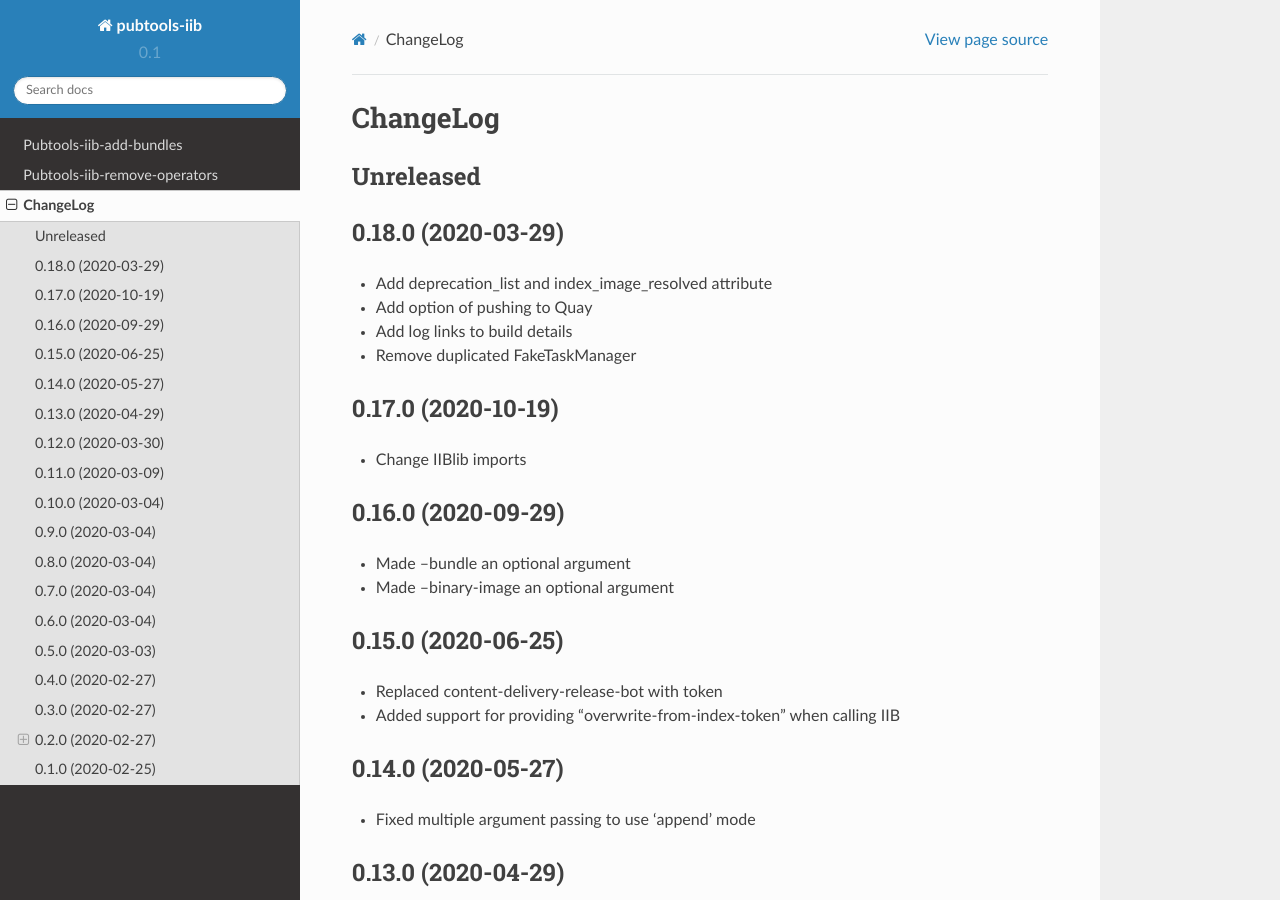
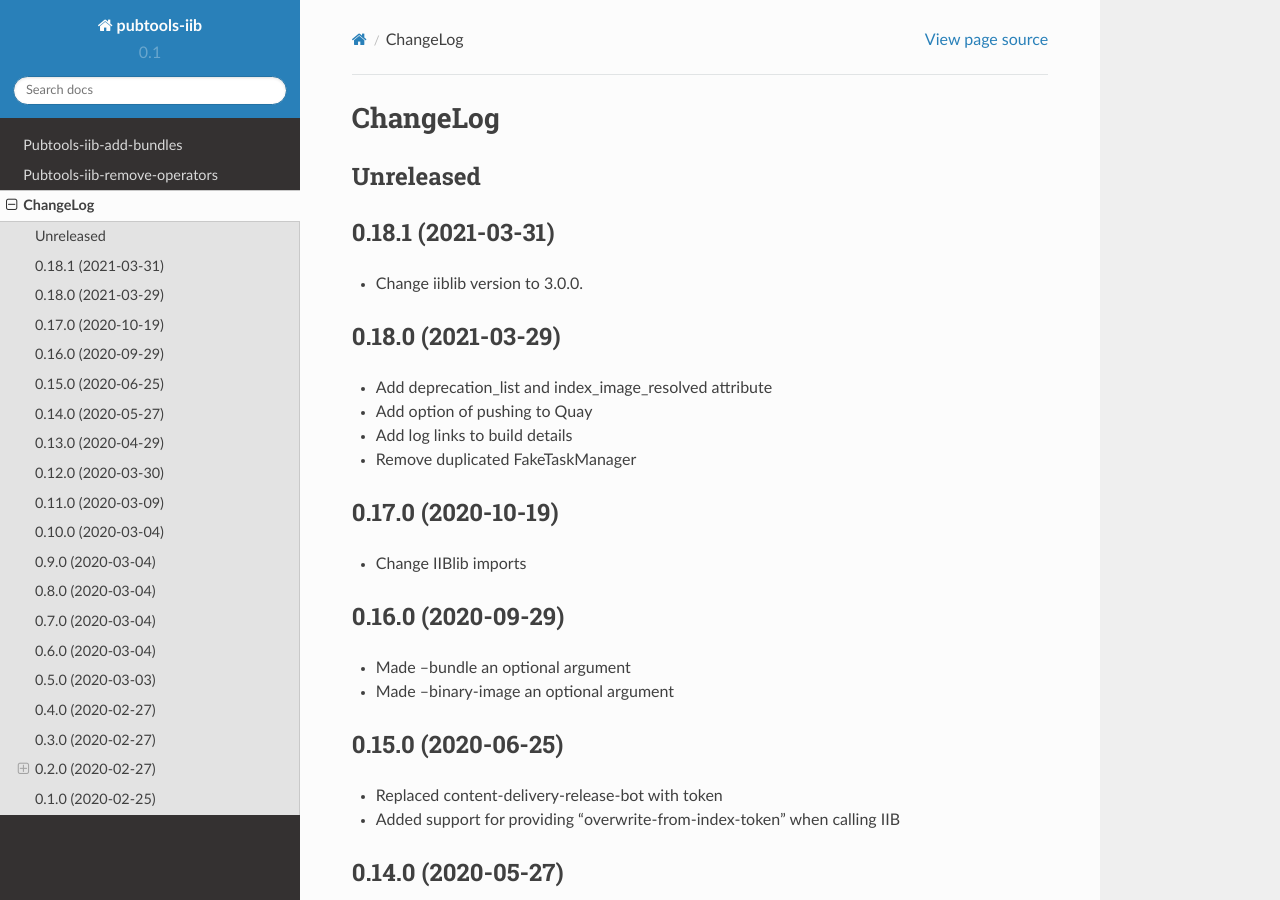
Before and after one commit to release-engineering/pubtools-iib, a Sphinx documentation site: the page built from docs/source/CHANGELOG.rst, in a window 1280 px wide and 900 px high. Built offline with Sphinx 7.4.7 and the Read the Docs theme 2.0.0, drawn with Linux system fonts in a browser that asks for light colours.

Commit message:
v0.18.1 Changelog

```diff
--- a/docs/source/CHANGELOG.rst
+++ b/docs/source/CHANGELOG.rst
@@ -4,7 +4,11 @@
 Unreleased
 -----------
 
-0.18.0 (2020-03-29)
+0.18.1 (2021-03-31)
+-------------------
+* Change iiblib version to 3.0.0.
+
+0.18.0 (2021-03-29)
 -------------------
 * Add deprecation_list and index_image_resolved attribute
 * Add option of pushing to Quay
--- a/setup.py
+++ b/setup.py
@@ -68,7 +68,7 @@
 
 setup(
     name="pubtools-iib",
-    version="0.18.0",
+    version="0.18.1",
     description="Pubtools-iib",
     long_description=long_description,
     author="Jindrich Luza",
```
